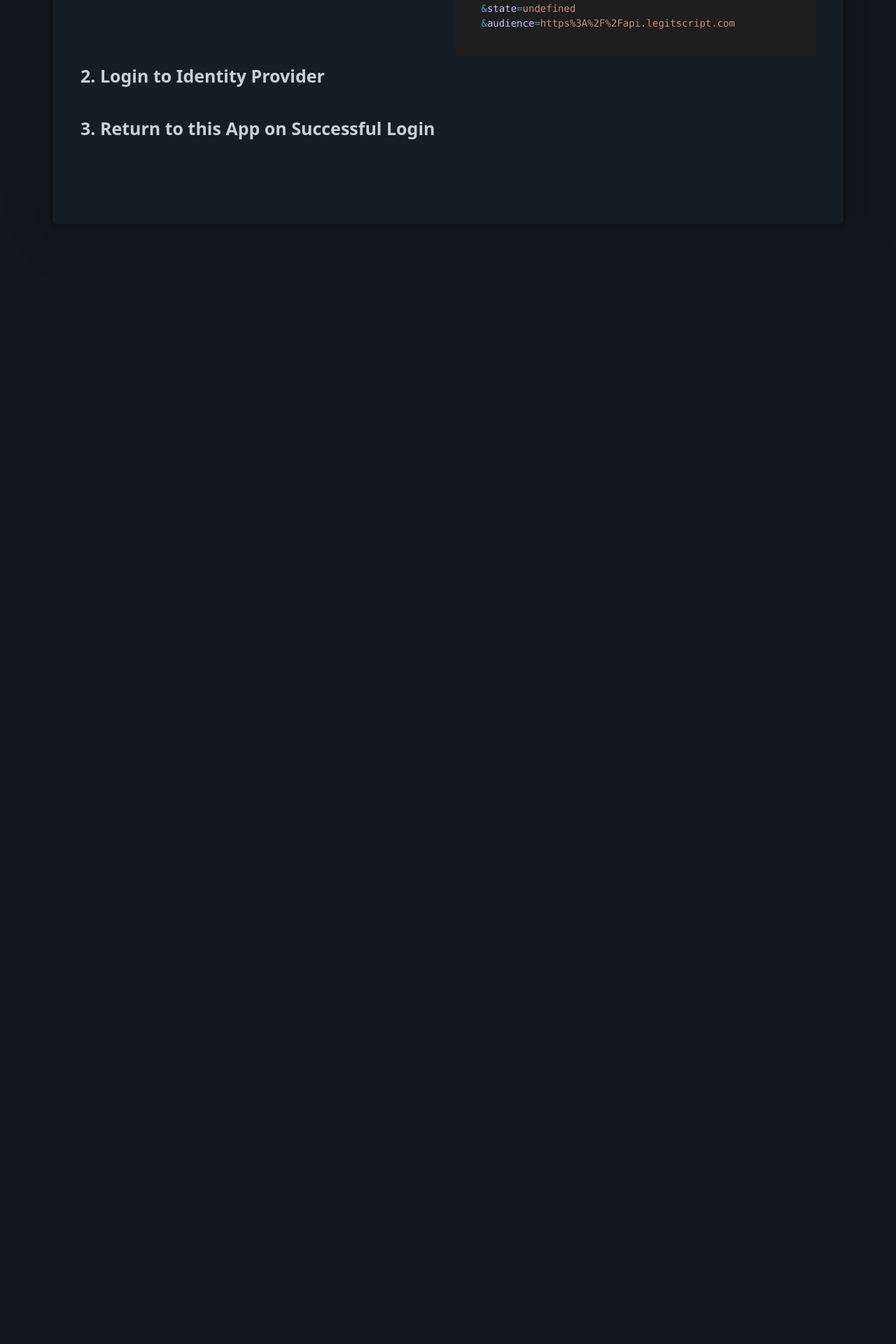
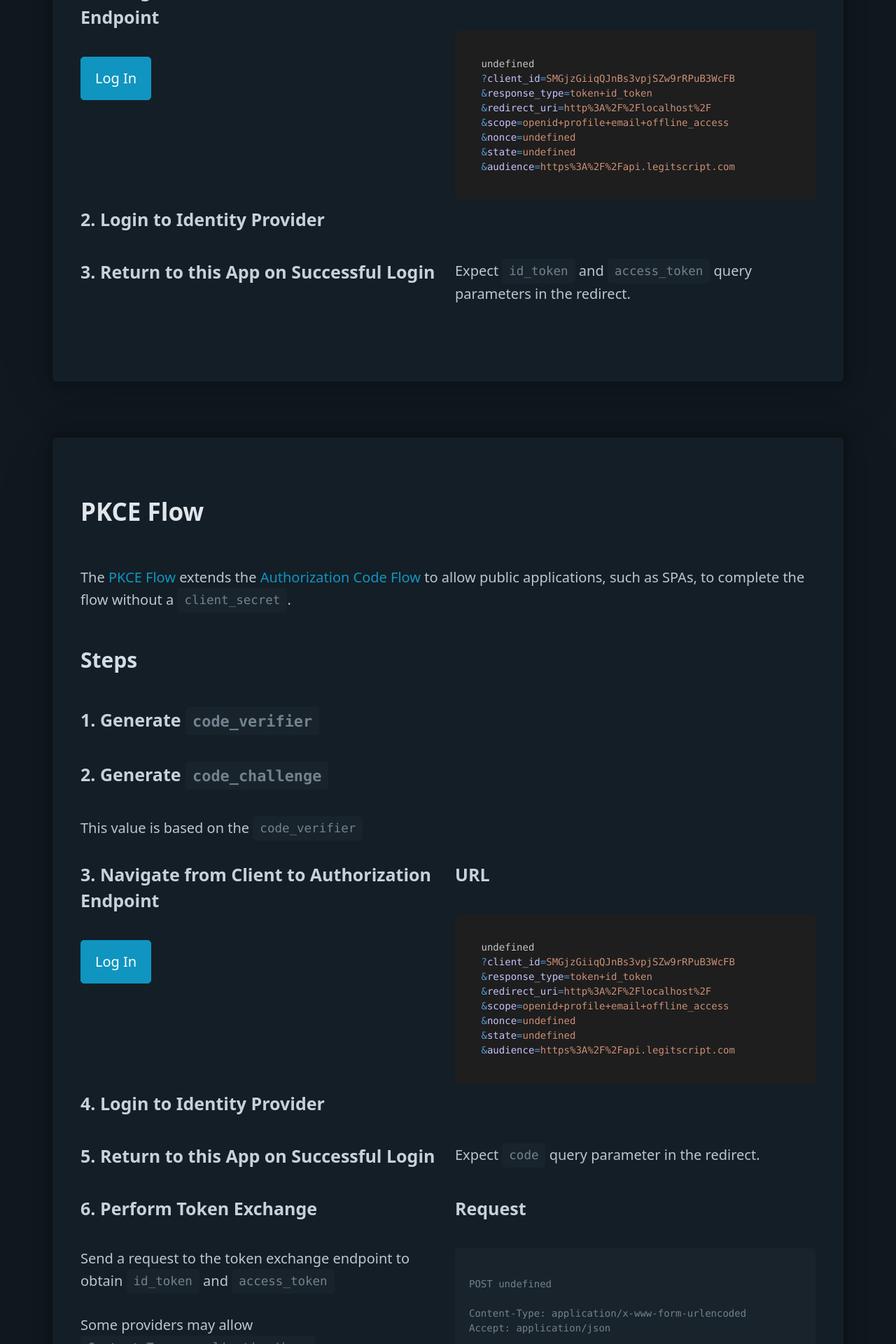
Before and after one commit to akaplan-legitscript/oidc-client, a React (Vite) app: page /#/test in a window 1280 px wide. Shown: the part 880-2800 px from the top of the page at 70% size. Before the commit the page ends 1280 px from the top, so only its background shows below. Built offline with nearby package versions, Linux system fonts and the light colour scheme; no server answers.

Commit message:
Add info and handling for PKCE flow

```diff
--- a/package.json
+++ b/package.json
@@ -16,6 +16,7 @@
     "immer": "^9.0.16",
     "jose": "^4.10.4",
     "lodash": "^4.17.21",
+    "pkce-challenge": "^3.0.0",
     "react": "^18.2.0",
     "react-dom": "^18.2.0",
     "react-markdown": "^8.0.5",
--- a/src/components/JWTDisplay.jsx
+++ b/src/components/JWTDisplay.jsx
@@ -15,8 +15,10 @@ const JWTDisplay = ({token, title, state}) => {
   );
 
   useEffect(() => {
-    JWT(token, configs, session.states[state]).then(setJWT)
-  }, []);
+    if (token) {
+      JWT(token, configs, session.states[state]).then(setJWT)
+    }
+  }, [token]);
 
   return (
     <div className="grid">
--- a/src/lib/helpers.js
+++ b/src/lib/helpers.js
@@ -11,18 +11,23 @@ export const redirectURI = () => {
   return `${window.location.origin}${window.location.pathname}`;
 };
 
-export const authorizeUrl = (config, client, authRequest) => {
+export const authorizeUrl = (config, client, authRequest, pkce = false) => {
   const params = new URLSearchParams();
-  params.append('client_id', client?.id);
-  params.append('response_type', 'token id_token');
-  params.append('redirect_uri', redirectURI());
-  params.append('scope', 'openid email');
-  params.append('nonce', authRequest.nonce);
-  params.append('state', authRequest.state);
+  params.set('client_id', client?.id);
+  params.set('response_type', 'token id_token');
+  params.set('redirect_uri', redirectURI());
+  params.set('scope', 'openid profile email offline_access');
+  params.set('nonce', authRequest.nonce);
+  params.set('state', authRequest.state);
 
+  if (pkce && authRequest?.pkce) {
+    params.set('response_type', 'code');
+    params.set('code_challenge', authRequest.pkce.code_challenge);
+    params.set('code_challenge_method', 'S256');
+  }
 
   for (const [name, value] of Object.entries(client?.authorize || {})) {
-    params.append(name, value);
+    params.set(name, value);
   }
 
   return `${config?.authorization_endpoint}?${params.toString()}`
--- a/src/main.jsx
+++ b/src/main.jsx
@@ -10,11 +10,13 @@ import "./main.css";
 if (!window.location.hash.startsWith("#/")) {
   window.location.hash = "#/" + window.location.hash.substring(1);
 }
+// handle redirect from pkce flow
+if (window.location.search || window.location.path) {
+  window.location.href = "/#" + (window.location.path || '/') + window.location.search.substring(1);
+}
 
 ReactDOM.createRoot(document.getElementById("root")).render(
-  <React.StrictMode>
-    <HashRouter>
-      <App />
-    </HashRouter>
-  </React.StrictMode>
+  <HashRouter>
+    <App />
+  </HashRouter>
 );
--- a/src/page/Callback.jsx
+++ b/src/page/Callback.jsx
@@ -1,27 +1,64 @@
+import { useEffect } from "react";
 import { useParams } from "react-router";
 import _ from "lodash";
 
+import { useSessionStore, useConfigStore } from "../store";
+import { redirectURI } from "../lib/helpers";
+
 import JSONDisplay from "../components/JSONDisplay";
 import JWTDisplay from "../components/JWTDisplay";
+import { useState } from "react";
 
 const Callback = () => {
+  const [once, setOnce] = useState(false);
+  const session = useSessionStore();
+  const { configs } = useConfigStore((state) => _.pick(state, ["configs"]));
   const params = useParams();
-  const data = [...new URLSearchParams(params.callback).entries()].reduce(
-    (acc, [key, val]) => ({ ...acc, [key]: val }),
-    {}
-  );
+  const data = [...new URLSearchParams(params.callback).entries()]
+    .reduce((acc, [key, val]) => ({ ...acc, [key]: val }), {});
+  const [response, setResponse] = useState(data);
+
+  useEffect(() => {
+    if (data.code && !once) {
+      setOnce(true);
+      const { pkce, client } = session.states[data.state];
+      const config = configs[client.provider];
+      fetch(config.token_endpoint, {
+        method: 'POST',
+        headers: {
+          'Content-Type': 'application/x-www-form-urlencoded',
+          'Accept': 'application/json'
+        },
+        body: new URLSearchParams({
+          code: data.code,
+          grant_type: 'authorization_code',
+          redirect_uri: redirectURI(),
+          client_id: client.id,
+          code_verifier: pkce.code_verifier
+        })
+      })
+        .then(res => res.json())
+        .then(setResponse);
+    }
+  }, [once]);
+
+  const title = data.code ? 'PKCE' : 'Implicit';
 
   return (
     <section>
-      <h1>Redirect Success!</h1>
-      <article>
-        <JWTDisplay token={data.access_token} title="Access Token" state={data.state} />
-      </article>
-      <article>
-        <JWTDisplay token={data.id_token} title="ID Token" state={data.state} />
-      </article>
+      <h1>{title} Flow - Redirect Success!</h1>
+      {response.access_token && <article>
+        <JWTDisplay token={response.access_token} title="Access Token" state={data.state} />
+      </article>}
+      {response.id_token && <article>
+        <JWTDisplay token={response.id_token} title="ID Token" state={data.state} />
+      </article>}
+      {!_.isEqual(data, response) && <details>
+        <summary role="button">Token Response</summary>
+        <JSONDisplay>{JSON.stringify(response, null, 2)}</JSONDisplay>
+      </details>}
       <details>
-        <summary role="button">Response</summary>
+        <summary role="button">Callback Response</summary>
         <JSONDisplay>{JSON.stringify(data, null, 2)}</JSONDisplay>
       </details>
     </section>
--- a/src/page/Test.jsx
+++ b/src/page/Test.jsx
@@ -1,10 +1,11 @@
 import { useEffect, useState } from "react";
 import _ from "lodash";
+import ReactMarkdown from 'react-markdown'
 
 import { useConfigStore, useSessionStore } from "../store";
 import SelectClient from "../components/SelectClient";
 import URIDisplay from "../components/URIDisplay";
-import { authorizeUrl } from "../lib/helpers";
+import { authorizeUrl, redirectURI } from "../lib/helpers";
 import "./Test.css";
 
 const Test = () => {
@@ -22,6 +23,16 @@ const Test = () => {
   }, [configs, client]);
 
   const authURL = authorizeUrl(config, client, authRequest);
+  const pkceAuthURL = authorizeUrl(config, client, authRequest, true);
+
+  const pkceTokenRequest = `
+POST ${config.token_endpoint}
+
+Content-Type: application/x-www-form-urlencoded
+Accept: application/json
+
+${new URLSearchParams({ code: 'OBTAIN_FROM_REDIRECT', grant_type: 'authorization_code', redirect_uri: redirectURI(), client_id: client.id, code_verifier: authRequest?.pkce?.code_verifier})}
+  `;
 
   return (
     <section>
@@ -30,6 +41,12 @@ const Test = () => {
       <SelectClient onSelect={setClient} />
       <article>
         <h2>Implicit Flow</h2>
+        <p>
+          The <a href="https://openid.net/specs/openid-connect-core-1_0.html#ImplicitFlowAuth" _target="blank">Implicit Flow </a>
+          will put the tokens on the response back to the <code>redirect_uri</code>.  Implicit flows will not be issued
+          a <code>refresh_token</code>.
+        </p>
+        <h3>Steps</h3>
         <div className="grid">
           <div>
             <h4>1. Navigate from Client to Authorization Endpoint</h4>
@@ -51,6 +68,82 @@ const Test = () => {
           <div>
             <h4>3. Return to this App on Successful Login</h4>
           </div>
+          <p>
+            Expect <code>id_token</code> and <code>access_token</code> query parameters
+            in the redirect.
+          </p>
+        </div>
+      </article>
+      <article>
+        <h2>PKCE Flow</h2>
+        <p>
+          The <a href="https://www.rfc-editor.org/rfc/rfc7636#section-4" _target="blank">PKCE Flow </a>
+          extends the <a href="https://openid.net/specs/openid-connect-core-1_0.html#CodeFlowAuth" _target="blank">Authorization Code Flow </a>
+          to allow public applications, such as SPAs, to complete the flow without a <code>client_secret</code>.
+        </p>
+        <h3>Steps</h3>
+        <div className="grid">
+          <div>
+            <h4>1. Generate <code>code_verifier</code></h4>
+          </div>
+          <div>
+            <pre>
+              {authRequest?.pkce?.code_verifier}
+            </pre>
+          </div>
+        </div>
+        <div className="grid">
+          <div>
+            <h4>2. Generate <code>code_challenge</code></h4>
+            <p>This value is based on the <code>code_verifier</code></p>
+          </div>
+          <div>
+            <pre>
+              {authRequest?.pkce?.code_challenge}
+            </pre>
+          </div>
+        </div>
+        <div className="grid">
+          <div>
+            <h4>3. Navigate from Client to Authorization Endpoint</h4>
+            <a role="button" href={pkceAuthURL}>
+              Log In
+            </a>
+          </div>
+          <div>
+            <h4>URL</h4>
+            <URIDisplay>{pkceAuthURL}</URIDisplay>
+          </div>
+        </div>
+        <div className="grid">
+          <div>
+            <h4>4. Login to Identity Provider</h4>
+          </div>
+        </div>
+        <div className="grid">
+          <div>
+            <h4>5. Return to this App on Successful Login</h4>
+          </div>
+          <p>
+            Expect <code>code</code> query parameter in the redirect.
+          </p>
+        </div>
+        <div className="grid">
+          <div>
+            <h4>6. Perform Token Exchange</h4>
+            <p>
+              Send a request to the token exchange endpoint to obtain <code>id_token</code> and <code>access_token</code>
+            </p>
+            <p>
+              Some providers may allow <code>Content-Type: application/json</code>
+            </p>
+          </div>
+          <div>
+            <h4>Request</h4>
+            <pre>
+              <code>{pkceTokenRequest}</code>
+            </pre>
+          </div>
         </div>
       </article>
     </section>
--- a/src/store.js
+++ b/src/store.js
@@ -2,6 +2,7 @@ import create from "zustand";
 import { immer } from "zustand/middleware/immer";
 import { persist } from "zustand/middleware";
 import _ from "lodash";
+import pkceChallenge from 'pkce-challenge'
 
 export const useConfigStore = create(
   persist(
@@ -43,6 +44,7 @@ export const useSessionStore = create(
         const authRequest = {
           nonce: Math.random().toString(36).substring(2),
           state: Math.random().toString(36).substring(2),
+          pkce: pkceChallenge(),
           client
         };
         set((state) => {
```
Also changed, not shown: src/lib/JWT.js, 1 other file (tests, documents, lock files or other folders).
